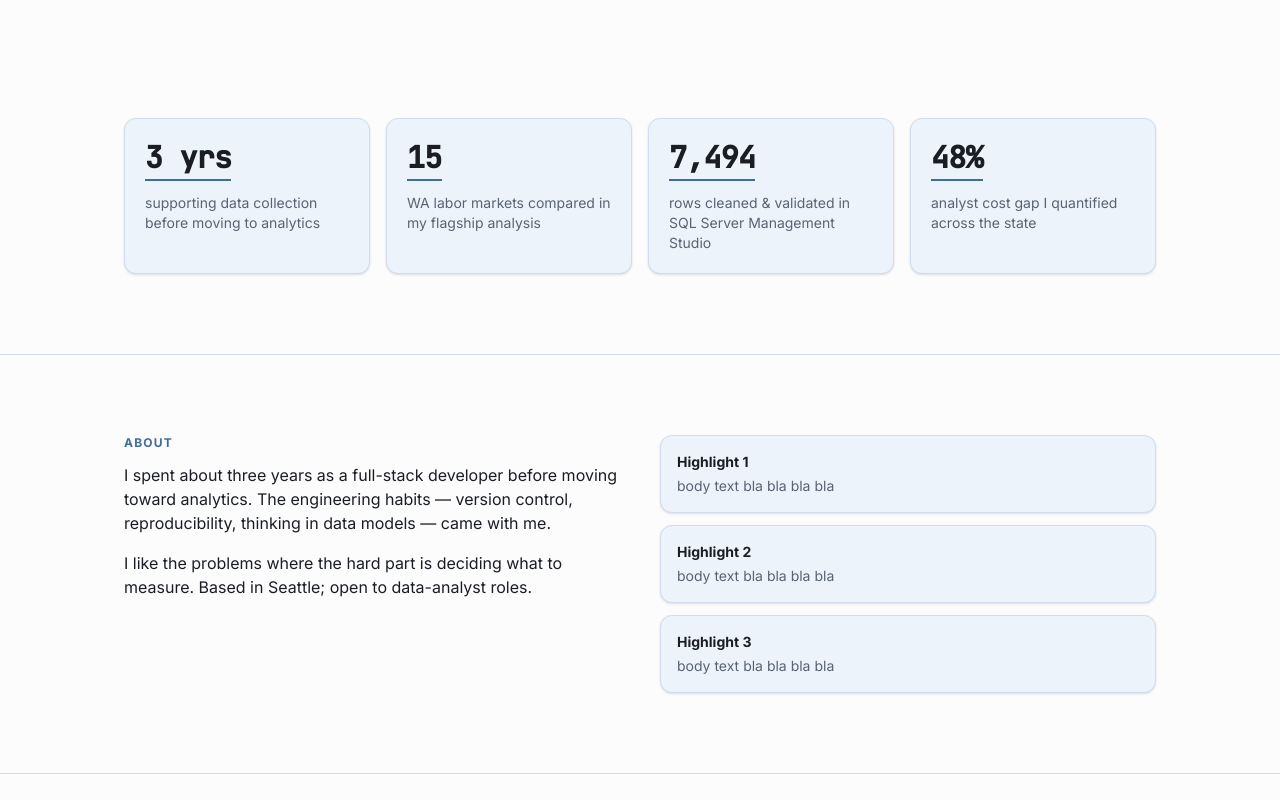
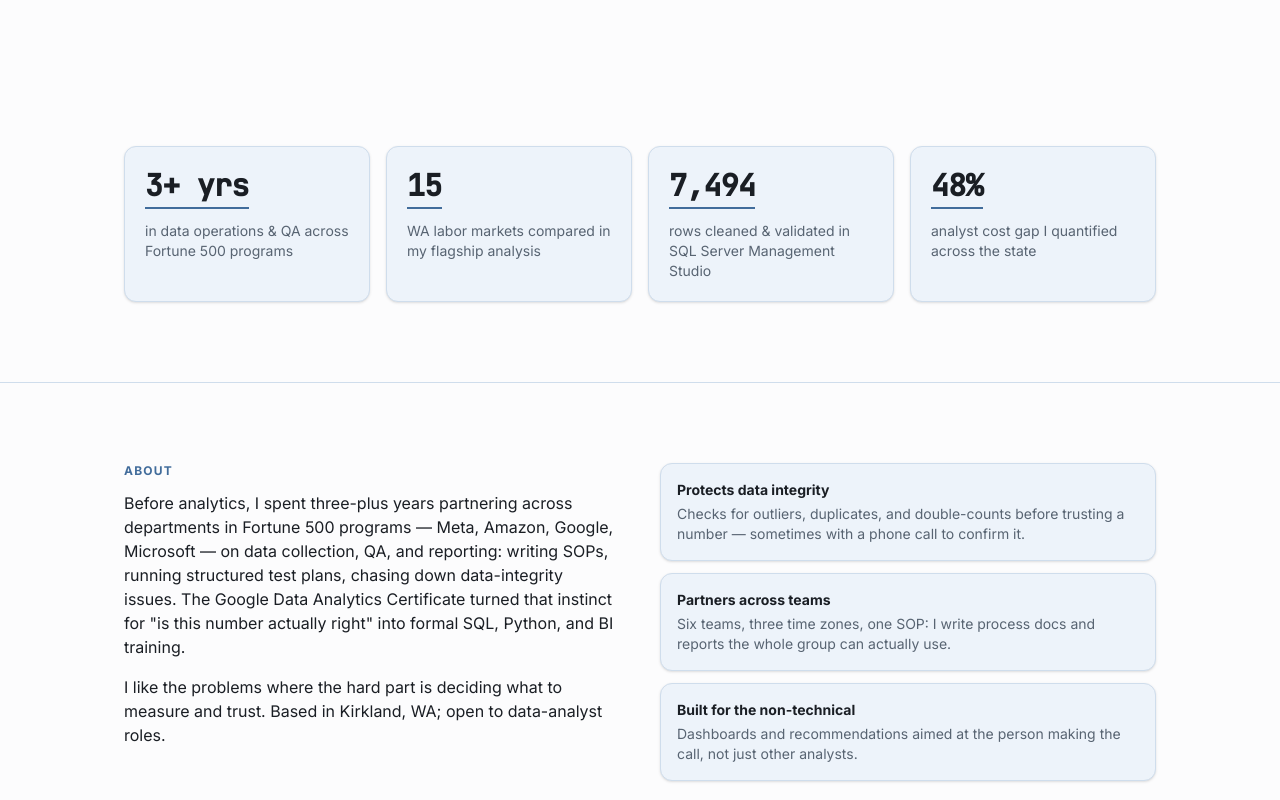
Before and after one commit to SunghunP/joe-portfolio, a React (Vite) app: page / in a window 1280 px wide. Shown: the part 540-1340 px from the top of the page. Built offline with nearby package versions, Linux system fonts and the light colour scheme.

Commit message:
Replace placeholder content with real resume facts

```diff
--- a/src/components/About.jsx
+++ b/src/components/About.jsx
@@ -1,15 +1,15 @@
 const highlights = [
   {
-        title: 'Highlight 1',
-        body: 'body text bla bla bla bla',
+    title: 'Protects data integrity',
+    body: 'Checks for outliers, duplicates, and double-counts before trusting a number — sometimes with a phone call to confirm it.',
   },
   {
-        title: 'Highlight 2',
-        body: 'body text bla bla bla bla',
+    title: 'Partners across teams',
+    body: 'Six teams, three time zones, one SOP: I write process docs and reports the whole group can actually use.',
   },
   {
-        title: 'Highlight 3',
-        body: 'body text bla bla bla bla',
+    title: 'Built for the non-technical',
+    body: 'Dashboards and recommendations aimed at the person making the call, not just other analysts.',
   },
 ]
 
@@ -20,11 +20,13 @@ export default function About() {
                 <p className="text-xs font-bold uppercase tracking-widest text-primary">About</p>
                 <div className="mt-3 space-y-4 text-base text-ink">
                     <p>
-                        I spent about three years as a full-stack developer before moving toward analytics.
-            The engineering habits — version control, reproducibility, thinking in data models — came with me.
+                        Before analytics, I spent three-plus years partnering across departments in Fortune 500 programs — Meta,
+                        Amazon, Google, Microsoft — on data collection, QA, and reporting: writing SOPs, running structured test
+                        plans, chasing down data-integrity issues. The Google Data Analytics Certificate turned that instinct for
+                        "is this number actually right" into formal SQL, Python, and BI training.
                     </p>
                     <p>
-                        I like the problems where the hard part is deciding what to measure. Based in Seattle;
+                        I like the problems where the hard part is deciding what to measure and trust. Based in Kirkland, WA;
                         open to data-analyst roles.
                     </p>
                 </div>
--- a/src/components/Hero.jsx
+++ b/src/components/Hero.jsx
@@ -14,7 +14,7 @@ export default function Hero() {
                 </h1>
 
                 <p className="mt-4 max-w-[48ch] text-lg text-muted">
-                    Engineering background, now in analytics. SQL and Power BI for the build — a clear recommendation for the room.
+                    3+ years in data operations and QA, formalized through Google's Data Analytics Certificate. SQL and Power BI for the build — a clear recommendation for the room.
                 </p>
 
                 <div className="mt-6 flex flex-wrap gap-3">
--- a/src/data/stats.js
+++ b/src/data/stats.js
@@ -1,7 +1,7 @@
 // Edit this array to update cards
 
 export const stats = [
-  { number: '3 yrs', label: 'supporting data collection before moving to analytics' },
+  { number: '3+ yrs', label: 'in data operations & QA across Fortune 500 programs' },
   { number: '15', label: 'WA labor markets compared in my flagship analysis' },
   { number: '7,494', label: 'rows cleaned & validated in SQL Server Management Studio' },
   { number: '48%', label: 'analyst cost gap I quantified across the state' },
```
Lines whose indentation alone changed are shown as unchanged.
